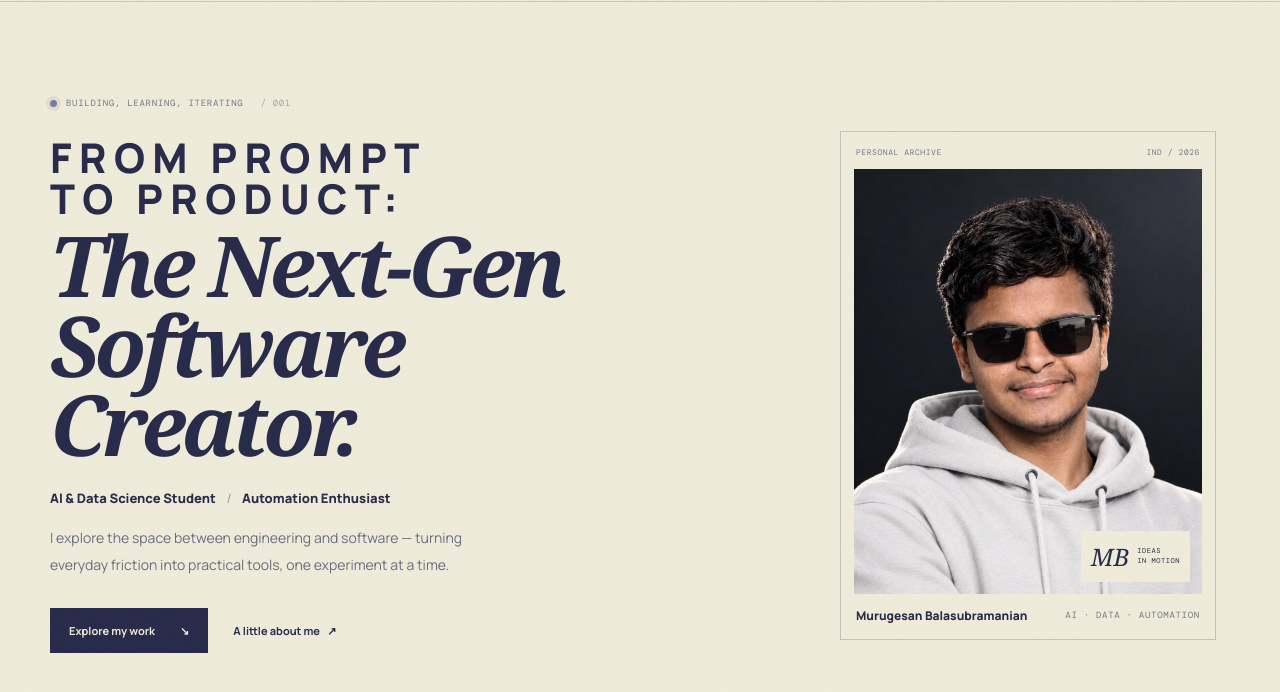
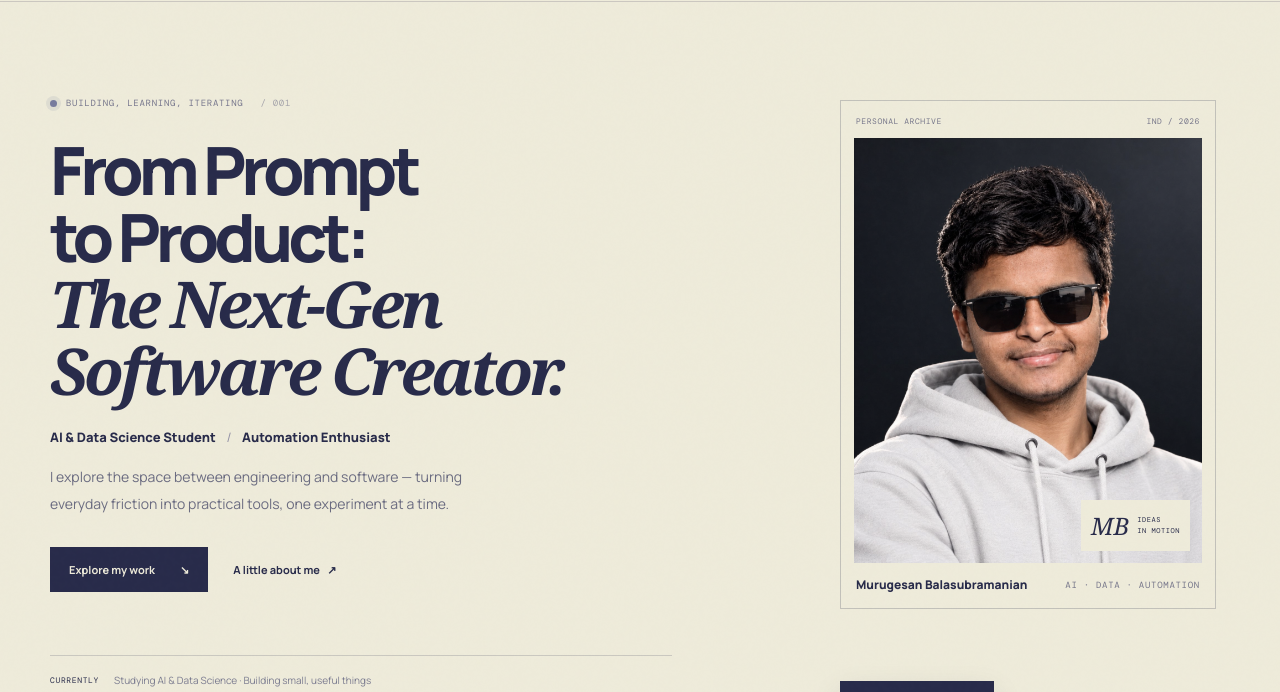
Before and after one commit to Cybex-Murugesan/cybex-murugesan.github.io, a plain HTML site: page index.html in a window 1280 px wide. Shown: the part 82-774 px from the top of the page. Drawn offline with nearby package versions, Linux system fonts and the light colour scheme; a web font is replaced by a local one.

Commit message:
Add files via upload

```diff
--- a/style.css
+++ b/style.css
@@ -36,8 +36,8 @@ a { color: inherit; text-decoration: none; }
 .status-dot, .coming-soon i { width: 7px; height: 7px; display: inline-block; background: #777B9E; border-radius: 50%; box-shadow: 0 0 0 4px rgba(119,123,158,.13); }
 .eyebrow-index { margin-left: 8px; opacity: .6; }
 h1, h2, h3, p { margin-top: 0; }
-h1 { font-size: clamp(28px, 3.2vw, 46px); line-height: 1.0; letter-spacing: .18em; font-weight: 800; margin-bottom: 25px; font-family: var(--sans); font-style: normal; color: var(--indigo); text-transform: uppercase; }
-h1 em { font-family: var(--serif-display); font-weight: 700; font-style: italic; letter-spacing: -.055em; color: var(--indigo); font-size: 2.05em; line-height: .95; text-transform: none; display: block; margin-top: 6px; }
+h1 { font-size: clamp(44px, 5.2vw, 72px); line-height: 1.0; letter-spacing: -.075em; font-weight: 800; margin-bottom: 25px; font-family: var(--sans); font-style: normal; color: var(--indigo); }
+h1 em { font-family: var(--serif-display); font-weight: 700; font-style: italic; letter-spacing: -.06em; color: var(--indigo); font-size: .97em; }
 h2 em { font-family: var(--serif); font-weight: 400; letter-spacing: -.065em; }
 .hero-role { font-size: 13px; font-weight: 800; margin-bottom: 18px; }
 .role-divider { margin: 0 8px; color: #9291A5; font-weight: 400; }
```
